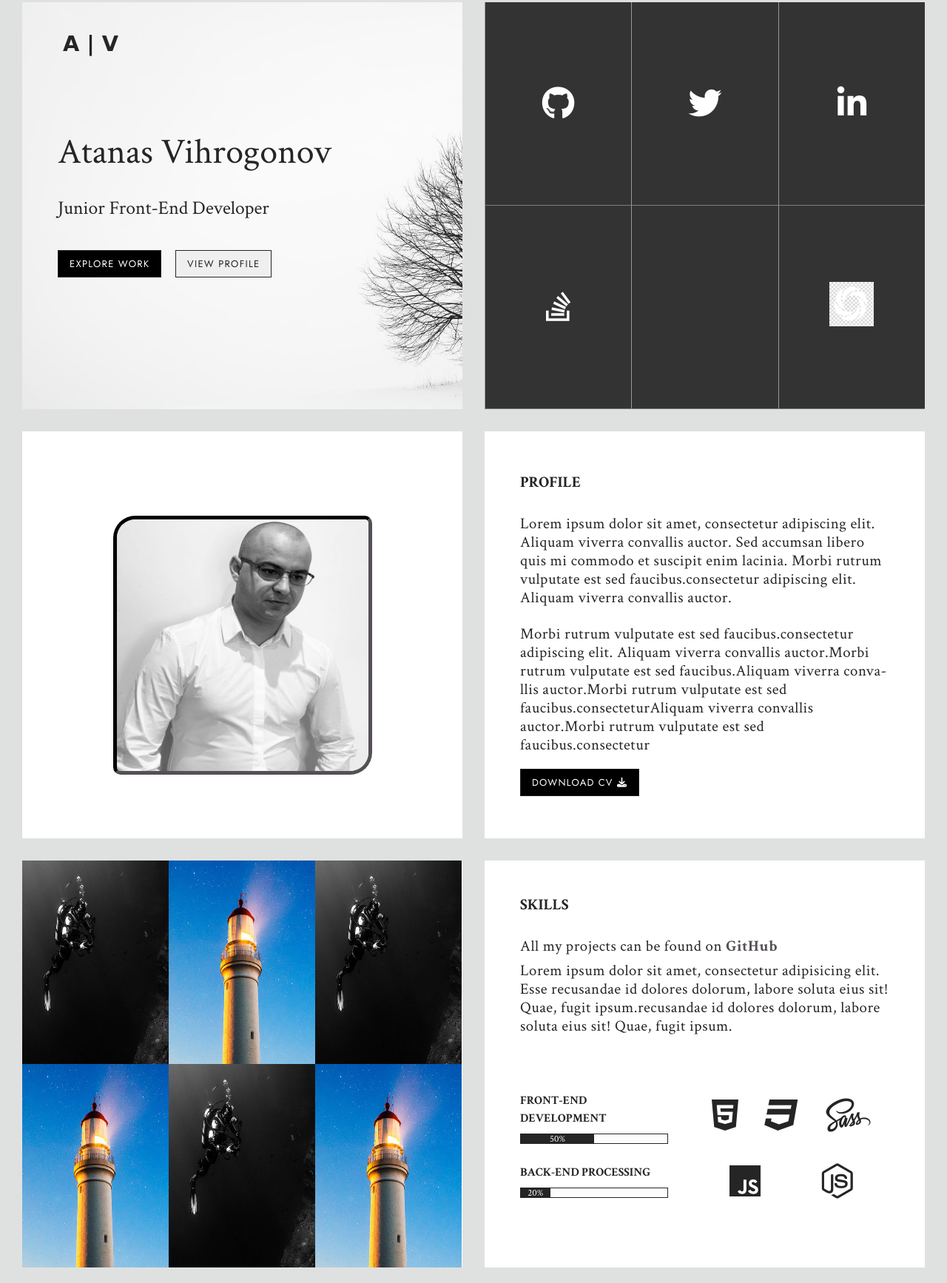
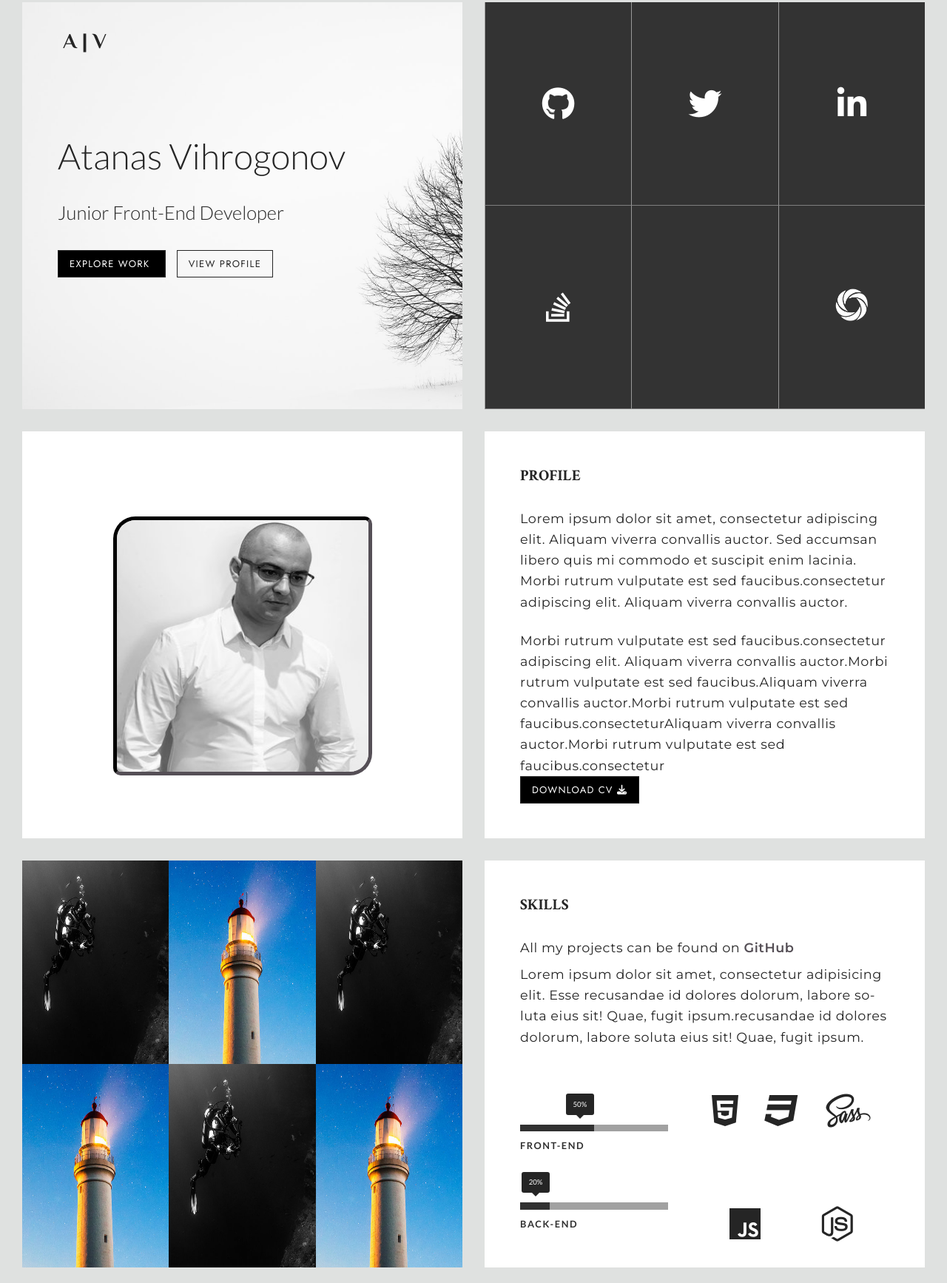
Before and after one commit to AtanasVihrogonov/Old-PP, a website: page index.html in a window 1280 px wide. Shown: the part 28-1762 px from the top of the page at 74% size. Drawn offline with Linux system fonts and the light colour scheme; files that its build step writes are made by us from their sources; some icons are missing; a web font is replaced by a local one.

Commit message:
Create & style skill-bars

```diff
--- a/index.html
+++ b/index.html
@@ -36,8 +36,12 @@
               <h3>Junior Front-End Developer</h3>
             </div>
             <div class="header__buttons">
-              <button class="button button--secondary" href="#">Explore Work</button>
-              <button class="button button--primary" href="#">View Profile</button>
+              <a href="#portfolio" class="button button--secondary">
+                Explore Work
+              </a>
+              <a href="#profile" class="button button--primary">
+                View Profile
+              </a>
             </div>
           </div>
         </section>
@@ -45,7 +49,7 @@
         <!-- Content Box Social -->
         <section class="box social">
           <div class="social__icon social__icon-github">
-            <a class="" href="#">
+            <a class="" href="https://github.com/AtanasVihrogonov" target="_blank">
               <div class="social__box">
                 <div class="social__content">
                   <i class="fa fa-github"></i>
@@ -54,7 +58,7 @@
             </a>
           </div>
           <div class="social__icon social__icon-twitter">
-            <a class="" href="#">
+            <a class="" href="https://twitter.com/TheAV_001" target="_blank">
               <div class="social__box">
                 <div class="social__content">
                   <i class="fa fa-twitter"></i>
@@ -63,7 +67,7 @@
             </a>
           </div>
           <div class="social__icon social__icon-linkedin-in">
-            <a class="" href="#">
+            <a class="" href="https://www.linkedin.com/in/atanas-vihrogonov-66022529/" target="_blank">
               <div class="social__box">
                 <div class="social__content">
                   <i class="fab fa-linkedin-in"></i>
@@ -72,7 +76,7 @@
             </a>
           </div>
           <div class="social__icon social__icon-stack-overflow">
-            <a class="" href="#">
+            <a class="" href="https://stackoverflow.com/users/8870964/atanas-vihrogonov?tab=profile" target="_blank">
               <div class="social__box">
                 <div class="social__content">
                   <i class="fa fa-stack-overflow"></i>
@@ -81,7 +85,7 @@
             </a>
           </div>
           <div class="social__icon social__icon-codewars">
-            <a class="" href="#">
+            <a class="" href="https://www.codewars.com/users/Atanas%20Vihrogonov" target="_blank">
               <div class="social__box">
                 <div class="social__content">
                   <span
@@ -94,10 +98,10 @@
             </a>
           </div>
           <div class="social__icon social__icon-sololearn">
-            <a class="" href="#">
+            <a class="" href="https://www.sololearn.com/Profile/10827038#_=_" target="_blank">
               <div class="social__box">
                 <div class="social__content">
-                  <img src="/img/social-icon/solo.png" alt="" />
+                  <img src="/img/social-icon/sololearn.png" alt="" />
                 </div>
               </div>
             </a>
@@ -109,14 +113,10 @@
           <div class="profileImage__item">
             <img src="/img/rsz_profile-pic.jpg" alt="profile-pic" />
           </div>
-          <!-- <div class="profileImage__heading-wrapper">
-              <h2 class="h2">Most ricent works</h2>
-              <i class="fas fa-angle-double-down"></i>
-            </div> -->
         </section>
 
         <!-- Content Box Profile -->
-        <section class="box box-withPadding profile">
+        <section id="profile" class="box box-withPadding profile">
           <div class="profile__text-wrap">
             <div class="profile__heading">
               <h2>Profile</h2>
@@ -144,7 +144,7 @@
         </section>
 
         <!-- Content Box Portfolio -->
-        <section class="box portfolio">
+        <section id="portfolio" class="box portfolio">
           <div class="portfolio__wrapper">
             <div class="portfolio__wrapper-item">
               <img src="/img/projects/rsz_1underwater.jpg" alt="" />
@@ -224,127 +224,6 @@
               </div>
             </div>
           </div>
-           <!-- modal popup
-          ====================================================== -->
-          <!-- <div id="modal-01" class="popup-modal">
-            <div class="media">
-              <img src="/img/projects/rsz_1underwater.jpg" alt="" />
-            </div>
-            <div class="description-box">
-              <h4>Project</h4>
-              <p>
-                Proin gravida nibh vel velit auctor aliquet. Aenean sollicitudin, lorem quis bibendum auctor, nisi elit consequat ipsum, nec sagittis sem nibh id elit.
-              </p>
-              <span class="categories">
-                <a class="effect" href="#">source code</a>
-                <i class="fas fa-angle-right"></i>
-              </span>
-            </div>
-            <div class="popup-buttons">
-              <button href="#" class="btn btn-view">View</button>
-              <button href="#" class="btn btn-dismiss">Close</button>
-            </div>
-          </div>
-
-          <div id="modal-02" class="popup-modal">
-            <div class="media">
-              <img src="/img/projects/rsz_lighthouse.jpg" alt="" />
-            </div>
-            <div class="description-box">
-              <h4>Project</h4>
-              <p>
-                Proin gravida nibh vel velit auctor aliquet. Aenean sollicitudin, lorem quis bibendum auctor, nisi elit consequat ipsum, nec sagittis sem nibh id elit.
-              </p>
-              <span class="categories">
-                <a class="effect" href="#">source code</a>
-                <i class="fas fa-angle-right"></i>
-              </span>
-            </div>
-            <div class="popup-buttons">
-              <button href="#" class="btn btn-view">View</button>
-              <button href="#" class="btn btn-dismiss">Close</button>
-            </div>
-          </div>
-
-          <div id="modal-01" class="popup-modal">
-            <div class="media">
-              <img src="/img/projects/rsz_1underwater.jpg" alt="" />
-            </div>
-            <div class="description-box">
-              <h4>Project</h4>
-              <p>
-                Proin gravida nibh vel velit auctor aliquet. Aenean sollicitudin, lorem quis bibendum auctor, nisi elit consequat ipsum, nec sagittis sem nibh id elit.
-              </p>
-              <span class="categories">
-                <a class="effect" href="#">source code</a>
-                <i class="fas fa-angle-right"></i>
-              </span>
-            </div>
-            <div class="popup-buttons">
-              <button href="#" class="btn btn-view">View</button>
-              <button href="#" class="btn btn-dismiss">Close</button>
-            </div>
-          </div>
-
-          <div id="modal-02" class="popup-modal">
-            <div class="media">
-              <img src="/img/projects/rsz_lighthouse.jpg" alt="" />
-            </div>
-            <div class="description-box">
-              <h4>Project</h4>
-              <p>
-                Proin gravida nibh vel velit auctor aliquet. Aenean sollicitudin, lorem quis bibendum auctor, nisi elit consequat ipsum, nec sagittis sem nibh id elit.
-              </p>
-              <span class="categories">
-                <a class="effect" href="#">source code</a>
-                <i class="fas fa-angle-right"></i>
-              </span>
-            </div>
-            <div class="popup-buttons">
-              <button href="#" class="btn btn-view">View</button>
-              <button href="#" class="btn btn-dismiss">Close</button>
-            </div>
-          </div>
-
-          <div id="modal-01" class="popup-modal">
-            <div class="media">
-              <img src="/img/projects/rsz_1underwater.jpg" alt="" />
-            </div>
-            <div class="description-box">
-              <h4>Project</h4>
-              <p>
-                Proin gravida nibh vel velit auctor aliquet. Aenean sollicitudin, lorem quis bibendum auctor, nisi elit consequat ipsum, nec sagittis sem nibh id elit.
-              </p>
-              <span class="categories">
-                <a class="effect" href="#">source code</a>
-                <i class="fas fa-angle-right"></i>
-              </span>
-            </div>
-            <div class="popup-buttons">
-              <button href="#" class="btn btn-view">View</button>
-              <button href="#" class="btn btn-dismiss">Close</button>
-            </div>
-          </div>
-
-          <div id="modal-02" class="popup-modal">
-            <div class="media">
-              <img src="/img/projects/rsz_lighthouse.jpg" alt="" />
-            </div>
-            <div class="description-box">
-              <h4>Project</h4>
-              <p>
-                Proin gravida nibh vel velit auctor aliquet. Aenean sollicitudin, lorem quis bibendum auctor, nisi elit consequat ipsum, nec sagittis sem nibh id elit.
-              </p>
-              <span class="categories">
-                <a class="effect" href="#">source code</a>
-                <i class="fas fa-angle-right"></i>
-              </span>
-            </div>
-            <div class="popup-buttons">
-              <button href="#" class="btn btn-view">View</button>
-              <button href="#" class="btn btn-dismiss">Close</button>
-            </div>
-          </div> -->
         </section>
 
          <!-- Content Box Skills -->
@@ -353,7 +232,9 @@
             <div class="skills__heading">
               <h2>Skills</h2>
             </div>
-            <p>All my projects can be found on <a href="#">GitHub</a></p>
+            <p>All my projects can be found on
+              <a href="https://github.com/AtanasVihrogonov">GitHub</a>
+            </p>
             <p>
               Lorem ipsum dolor sit amet, consectetur adipisicing elit. Esse
               recusandae id dolores dolorum, labore soluta eius sit! Quae, fugit
@@ -363,22 +244,20 @@
           </div>
 
           <div class="skills__container">
-            <div class="skills__progress">
-              <h4 class="h4">FRONT-END DEVELOPMENT</h4>
-              <div class="progress">
-                <div class="progress-bar" role="progressbar" aria-valuenow="50" aria-valuemin="0" aria-valuemax="100" style="width:50%">50%
+            <ul class="skill-bars">
+              <li>
+                <div class="progress percent50">
+                  <span>50%</span>
                 </div>
-              </div>
-            </div>
-
-            <div class="skills__progress">
-              <h4 class="h4">BACK-END PROCESSING</h4>
-              <div class="progress">
-                <div class="progress-bar" role="progressbar" aria-valuenow="20" aria-valuemin="0" aria-valuemax="100" style="width:20%">
-                  20%
+                <strong>FRONT-END</strong>
+              </li>
+              <li>
+                <div class="progress percent20">
+                  <span>20%</span>
                 </div>
-              </div>
-            </div>
+                <strong>BACK-END</strong>
+              </li>
+            </ul> <!-- /skill-bars -->
           </div>
 
           <div class="skills__icon-wrap">
@@ -482,10 +361,138 @@
       </div>
 
       <footer class="footer">
-        <div class="footer__container"></div>
+        <div class="footer__container">
+          <a href="#page__content" class="button button--secondary">
+            <i class="fas fa-angle-double-up"></i>
+          </a>
+            <span class="footer__container-info">Copyright &copy; 2020 - Designed by Atanas Vihrogonov</span>
+        </div>
       </footer>
       <!-- Footer -->
     </div>
+    <!-- modal popup
+         ====================================================== -->
+    <!-- <div class="modal">
+      <div id="modal-01" class="popup-modal">
+        <div class="media">
+          <img src="/img/projects/rsz_1underwater.jpg" alt="" />
+        </div>
+        <div class="description-box">
+          <h4>Project</h4>
+          <p>
+            Proin gravida nibh vel velit auctor aliquet. Aenean sollicitudin, lorem quis bibendum auctor, nisi elit consequat ipsum, nec sagittis sem nibh id elit.
+          </p>
+          <span class="categories">
+            <a class="effect" href="#">source code</a>
+            <i class="fas fa-angle-right"></i>
+          </span>
+        </div>
+        <div class="popup-buttons">
+          <button href="#" class="btn btn-view">View</button>
+          <button href="#" class="btn btn-dismiss">Close</button>
+        </div>
+      </div>
+
+      <div id="modal-02" class="popup-modal">
+        <div class="media">
+          <img src="/img/projects/rsz_lighthouse.jpg" alt="" />
+        </div>
+        <div class="description-box">
+          <h4>Project</h4>
+          <p>
+            Proin gravida nibh vel velit auctor aliquet. Aenean sollicitudin, lorem quis bibendum auctor, nisi elit consequat ipsum, nec sagittis sem nibh id elit.
+          </p>
+          <span class="categories">
+            <a class="effect" href="#">source code</a>
+            <i class="fas fa-angle-right"></i>
+          </span>
+        </div>
+        <div class="popup-buttons">
+          <button href="#" class="btn btn-view">View</button>
+          <button href="#" class="btn btn-dismiss">Close</button>
+        </div>
+      </div>
+
+      <div id="modal-01" class="popup-modal">
+        <div class="media">
+          <img src="/img/projects/rsz_1underwater.jpg" alt="" />
+        </div>
+        <div class="description-box">
+          <h4>Project</h4>
+          <p>
+            Proin gravida nibh vel velit auctor aliquet. Aenean sollicitudin, lorem quis bibendum auctor, nisi elit consequat ipsum, nec sagittis sem nibh id elit.
+          </p>
+          <span class="categories">
+            <a class="effect" href="#">source code</a>
+            <i class="fas fa-angle-right"></i>
+          </span>
+        </div>
+        <div class="popup-buttons">
+          <button href="#" class="btn btn-view">View</button>
+          <button href="#" class="btn btn-dismiss">Close</button>
+        </div>
+      </div>
+
+      <div id="modal-02" class="popup-modal">
+        <div class="media">
+          <img src="/img/projects/rsz_lighthouse.jpg" alt="" />
+        </div>
+        <div class="description-box">
+          <h4>Project</h4>
+          <p>
+            Proin gravida nibh vel velit auctor aliquet. Aenean sollicitudin, lorem quis bibendum auctor, nisi elit consequat ipsum, nec sagittis sem nibh id elit.
+          </p>
+          <span class="categories">
+            <a class="effect" href="#">source code</a>
+            <i class="fas fa-angle-right"></i>
+          </span>
+        </div>
+        <div class="popup-buttons">
+          <button href="#" class="btn btn-view">View</button>
+          <button href="#" class="btn btn-dismiss">Close</button>
+        </div>
+      </div>
+
+      <div id="modal-01" class="popup-modal">
+        <div class="media">
+          <img src="/img/projects/rsz_1underwater.jpg" alt="" />
+        </div>
+        <div class="description-box">
+          <h4>Project</h4>
+          <p>
+            Proin gravida nibh vel velit auctor aliquet. Aenean sollicitudin, lorem quis bibendum auctor, nisi elit consequat ipsum, nec sagittis sem nibh id elit.
+          </p>
+          <span class="categories">
+            <a class="effect" href="#">source code</a>
+            <i class="fas fa-angle-right"></i>
+          </span>
+        </div>
+        <div class="popup-buttons">
+          <button href="#" class="btn btn-view">View</button>
+          <button href="#" class="btn btn-dismiss">Close</button>
+        </div>
+      </div>
+
+      <div id="modal-02" class="popup-modal">
+        <div class="media">
+          <img src="/img/projects/rsz_lighthouse.jpg" alt="" />
+        </div>
+        <div class="description-box">
+          <h4>Project</h4>
+          <p>
+            Proin gravida nibh vel velit auctor aliquet. Aenean sollicitudin, lorem quis bibendum auctor, nisi elit consequat ipsum, nec sagittis sem nibh id elit.
+          </p>
+          <span class="categories">
+            <a class="effect" href="#">source code</a>
+            <i class="fas fa-angle-right"></i>
+          </span>
+        </div>
+        <div class="popup-buttons">
+          <button href="#" class="btn btn-view">View</button>
+          <button href="#" class="btn btn-dismiss">Close</button>
+        </div>
+      </div>
+    </div>  -->
     <script src="script.js"></script>
   </body>
 </html>
--- a/scss/base/_base.scss
+++ b/scss/base/_base.scss
@@ -29,10 +29,10 @@
  }
 
  body {
-
-  font-family: 'Crimson Text', serif;
-  //font-family: 'Josefin+Slab', serif;
-  //font-family: 'Lato', sans-serif;
+  font-family: 'Montserrat', sans-serif;
+  //font-family: 'Crimson Text', serif;
+  font-family: 'Josefin+Slab', serif;
+  font-family: 'Lato', sans-serif;
   font-weight: 400;
   color: $primary-color;
   background-color: $wrap-color;
--- a/scss/base/_typography.scss
+++ b/scss/base/_typography.scss
@@ -29,7 +29,8 @@ h3 {
 }
 
 p {
-  letter-spacing: 0.5px;
-  font-size: 1.3rem;
-  line-height: 1.2;
+  font-family: 'Montserrat', sans-serif;
+  letter-spacing: 0.6px;
+  font-size: 1.1rem;
+  line-height: 1.6;
 }
--- a/scss/components/_portfolio.scss
+++ b/scss/components/_portfolio.scss
@@ -1,4 +1,11 @@
 .portfolio {
+
+
+
+
+
+
+
   &__wrapper {
     width: 100%;
     height: 550px;
@@ -12,7 +19,7 @@
       display: flex;
       flex-direction: column;
       text-align: center;
-      width: 33.3%;
+      width: 33.33%;
       height: 275px;
       cursor: pointer;
 
--- a/scss/components/_skills.scss
+++ b/scss/components/_skills.scss
@@ -1,6 +1,4 @@
 .skills {
-
-  //font-family: 'Lato', sans-serif;
   display: flex;
   justify-content: center;
   flex-wrap: wrap;
@@ -13,8 +11,11 @@
     a {
       text-decoration: none;
       color: $third-color;
-      font-weight: bold;;
+      font-weight: 600;
       cursor: pointer;
+    }
+    a:hover {
+      text-decoration: underline;
     }
   }
 
@@ -25,16 +26,65 @@
     width: 50%;
     margin-bottom: 2rem;
 
-    // margin-bottom: 1rem;
+    .skill-bars {
+      list-style: none;
+      margin: 6rem 0 1rem;
+
+      & li {
+        height: .6rem;
+        background: #a1a1a1;
+        width: 80%;
+        margin-bottom: 6rem;
+        padding: 0;
+        position: relative;
+        .progress {
+          background: #313131;
+          position: relative;
+          height: 100%;
+          span {
+            position: absolute;
+            right: 0;
+            top: -2.6rem;
+            display: block;
+            color: white;
+            font-size: 0.6rem;
+            line-height: 1;
+            background: $primary-color;
+            padding: .6rem .6rem;
+            border-radius: 3px;
+          }
+          span::after {
+            position: absolute;
+            left: 50%;
+            bottom: -5px;
+            margin-left: -5px;
+            border-right: 5px solid transparent;
+            border-left: 5px solid transparent;
+            border-top: 5px solid $primary-color;
+            content: "";
+          }
+        }
+        .percent20 { width: 20%; }
+        .percent50  { width: 50%; }
+      }
+
+      & li strong {
+        position: absolute;
+        left: 0;
+        color: #313131;
+        text-transform: uppercase;
+        letter-spacing: .1rem;
+        font-size: 0.8rem;
+        line-height: 2.4rem;
+      }
+    }
+
     .skills__progress {
       width: 80%;
-      // margin-bottom: 2rem;
 
       .progress {
         border: 1px solid $primary-color;
         background-color: #fcfcfc;
-
-
 
         .progress-bar {
           display: flex;
@@ -44,7 +94,6 @@
           font-size: 0.8rem;
           height: 12px;
           background-color: $primary-color;
-
         }
       }
     }
@@ -56,10 +105,9 @@
     align-items: center;
     justify-content: space-around;
     width: 50%;
-    font-size: 3em;
+    font-size: 3rem;
     letter-spacing: 1rem;
-    margin-bottom: 1.5rem;
-
+    margin-bottom: 3rem;
   }
 }
 
--- a/scss/components/_social.scss
+++ b/scss/components/_social.scss
@@ -45,8 +45,8 @@
   }
 
   &__content img {
-    height: 60px;
-    width: 60px;
+    height: 45px;
+    width: 45px;
   }
 
   &__content {
@@ -87,4 +87,10 @@
       height: 100%;
     }
   }
+  &__icon-sololearn:hover {
+    .social__box {
+      background: #969394;
+      height: 100%;
+    }
+  }
 }
--- a/scss/layout/_header.scss
+++ b/scss/layout/_header.scss
@@ -1,5 +1,5 @@
 .header {
-  font-family: 'Crimson Text', serif;
+  //font-family: 'Crimson Text', serif;
   background-size: cover;
   background-image: url(/img/image1.jpg);
   background-repeat: no-repeat;
@@ -9,8 +9,7 @@
   justify-content: flex-start;
 
   &__logo {
-    font-family: 'Bigshot One', cursive;
-    //font-family: 'Kaushan Script', cursive;
+    font-family: 'El Messiri', sans-serif;
     position: absolute;
     top: 75px;
     left: 85px;
--- a/scss/main.scss
+++ b/scss/main.scss
@@ -22,6 +22,10 @@
 @import 'layout/header'; // menu buttons
 @import 'layout/footer'; // footer
 
+// Logo
+@import url('https://fonts.googleapis.com/css2?family=El+Messiri:wght@600;700&display=swap');
+
+
 @import url('https://fonts.googleapis.com/css2?family=Lato:wght@300;400;700;900&display=swap');
 
 @import url('https://fonts.googleapis.com/css2?family=Kaushan+Script&display=swap');
@@ -33,3 +37,9 @@
 @import url('https://fonts.googleapis.com/css2?family=Bigshot+One&display=swap');
 
 @import url('https://fonts.googleapis.com/css2?family=DM+Serif+Text&display=swap');
+
+@import url('https://fonts.googleapis.com/css2?family=Bebas+Neue&display=swap');
+
+@import url('https://fonts.googleapis.com/css2?family=Poppins:wght@300;400;500&display=swap');
+
+@import url('https://fonts.googleapis.com/css2?family=Montserrat:wght@400;500;600&display=swap');
```
Also changed, not shown: scss/components/_popup.scss (+14 -4 lines), scss/layout/_footer.scss (+13 -0 lines), docs/css/main.css, img/social-icon/sololearn.png (added).
